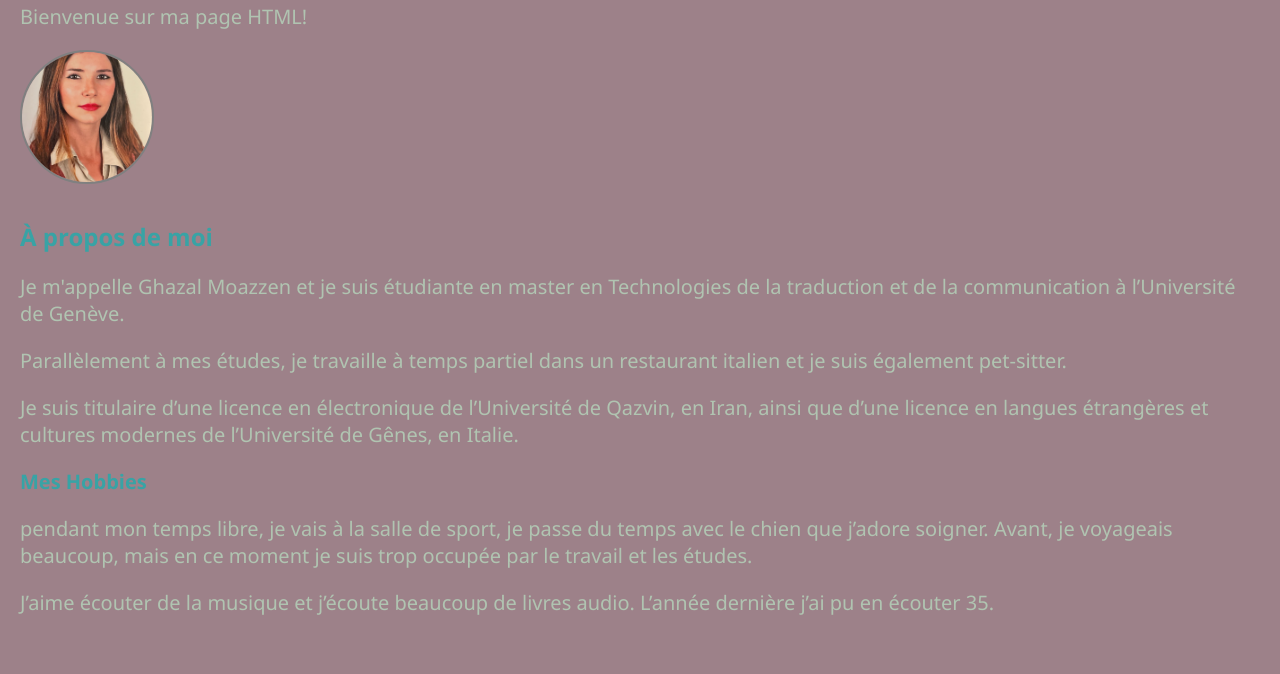
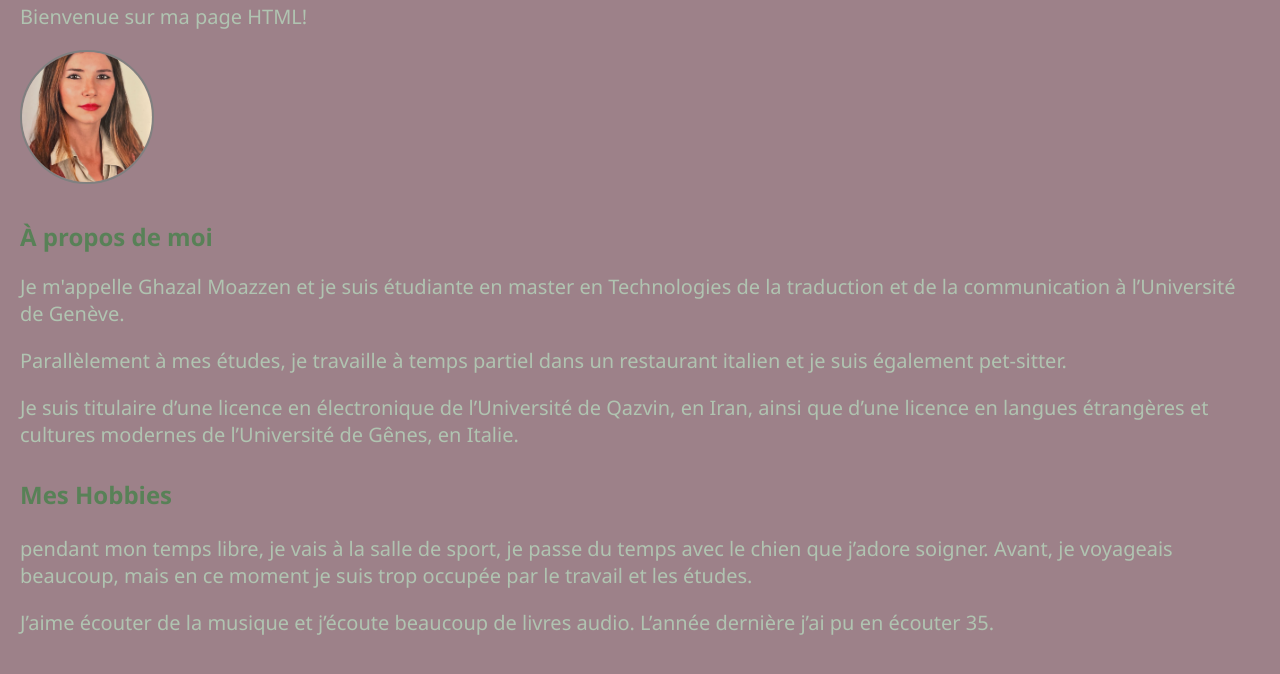
Before and after one commit to Ghazalmzn/Ghazalmzn.github.io, a plain HTML site: page index.html in a window 1280 px wide. Shown: the part 104-778 px from the top of the page. Drawn offline with Linux system fonts and the light colour scheme.

Commit message:
style.css

```diff
--- a/style.css
+++ b/style.css
@@ -8,15 +8,15 @@ body {
      font-size: 20px;
 }
 h2 {
-    color: #38A3A5;
+    color: #588157;
     font-size: 24px;
     margin-top: 30px;
 }
 
 h3 {
-    color: #38A3A5;
-    font-size: 20px;
-    margin-top: 20px;
+    color: #588157;
+    font-size: 24px;
+    margin-top: 30px;
 }
 /* Animation definition */
 @keyframes deplacementBienvenue {
```
